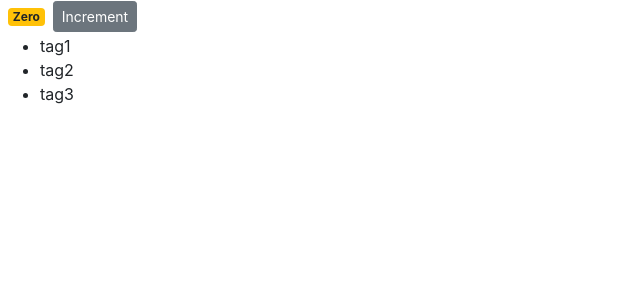
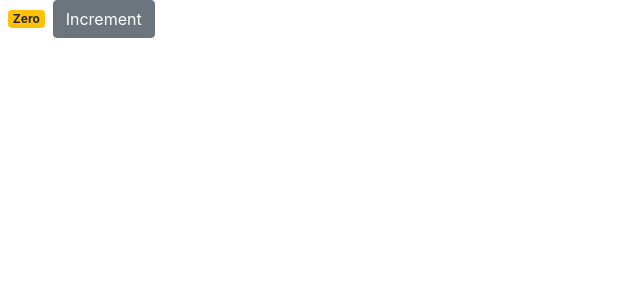
Before and after one commit to aravindanvenkataraju/react, a React (Create React App) app in the folder counter-app/: page / in a window 1280 px wide. Shown: the top 300 px of the page, without its empty margins (0-640 px from the left). Built offline with nearby package versions, Linux system fonts and the light colour scheme.

Commit message:
using bind method in constructor to bind this object to function

```diff
--- a/counter-app/src/components/counter.jsx
+++ b/counter-app/src/components/counter.jsx
@@ -3,22 +3,36 @@ import React, { Component } from "react";
 class Counter extends Component {
   state = {
     count: 0,
-    imageUrl: "https://picsum.photos/200",
-    tags: ["tag1", "tag2", "tag3"]
+    tags: []
+    //tags: ["tag1", "tag2", "tag3"]
   };
   styles = {
     fontSize: 10
   };
-  render() {
-    return (
-      <React.Fragment>
-        <span className={this.getBadgeClasses()}>{this.formatCount()}</span>
-        <button className="btn btn-secondary btn-sm">Increment</button>
+
+  constructor() {
+    super();
+    this.handleClick = this.handleClick.bind(this);
+  }
+
+  renderTags() {
+    if (this.state.tags.length === 0) return <p>There are no tags!</p>;
+    else
+      return (
         <ul>
           {this.state.tags.map(tag => (
             <li key={tag}>{tag}</li>
           ))}
         </ul>
+      );
+  }
+  render() {
+    return (
+      <React.Fragment>
+        <span className={this.getBadgeClasses()}>{this.formatCount()}</span>
+        <button onClick={this.handleClick} className="btn btn-secondary btm-sm">
+          Increment
+        </button>
       </React.Fragment>
     );
   }
@@ -33,6 +47,10 @@ class Counter extends Component {
     const { count } = this.state;
     return count === 0 ? "Zero" : count;
   }
+
+  handleClick() {
+    console.log("Increment clicked!", this);
+  }
 }
 
 export default Counter;
```
